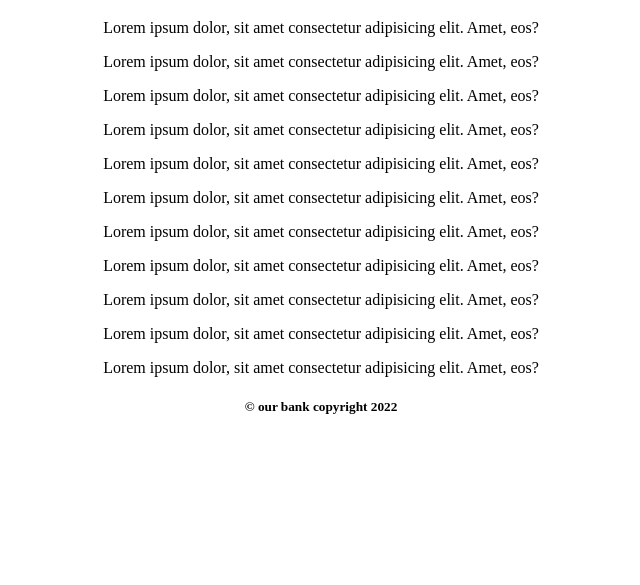
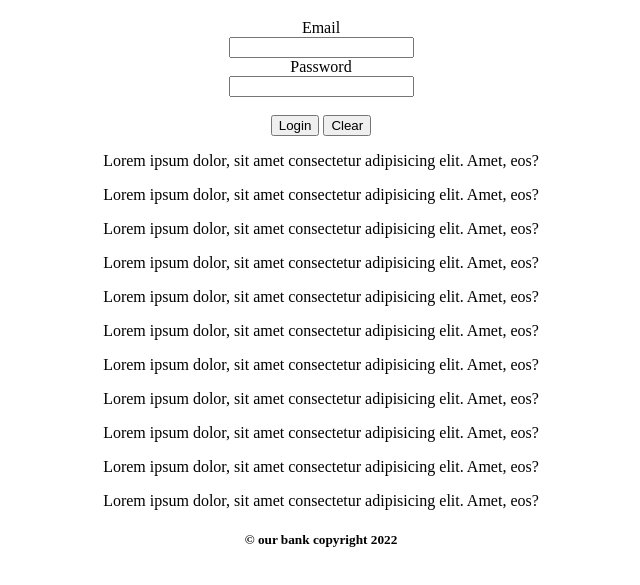
Before and after one commit to Jadli03/web-bank, a plain HTML site: page net.html in a window 1280 px wide. Shown: the part 159-744 px from the top of the page, without its empty margins (319-959 px from the left). Drawn offline with Linux system fonts and the light colour scheme.

Commit message:
login page

```diff
--- a/net.html
+++ b/net.html
@@ -25,6 +25,15 @@
     <div>
         <center>
       <h1> Net Banking Page </h1>
+
+      <form>
+        Email<br>
+        <input type="email" name="email"><br>
+        Password<br>
+        <input type="password" name="password"><br><br>
+        <input type="submit" value="Login">
+        <input type="reset" value="Clear">
+      </form>
       <p>
         Lorem ipsum dolor, sit amet consectetur adipisicing elit. Amet, eos?
        </p>
```
